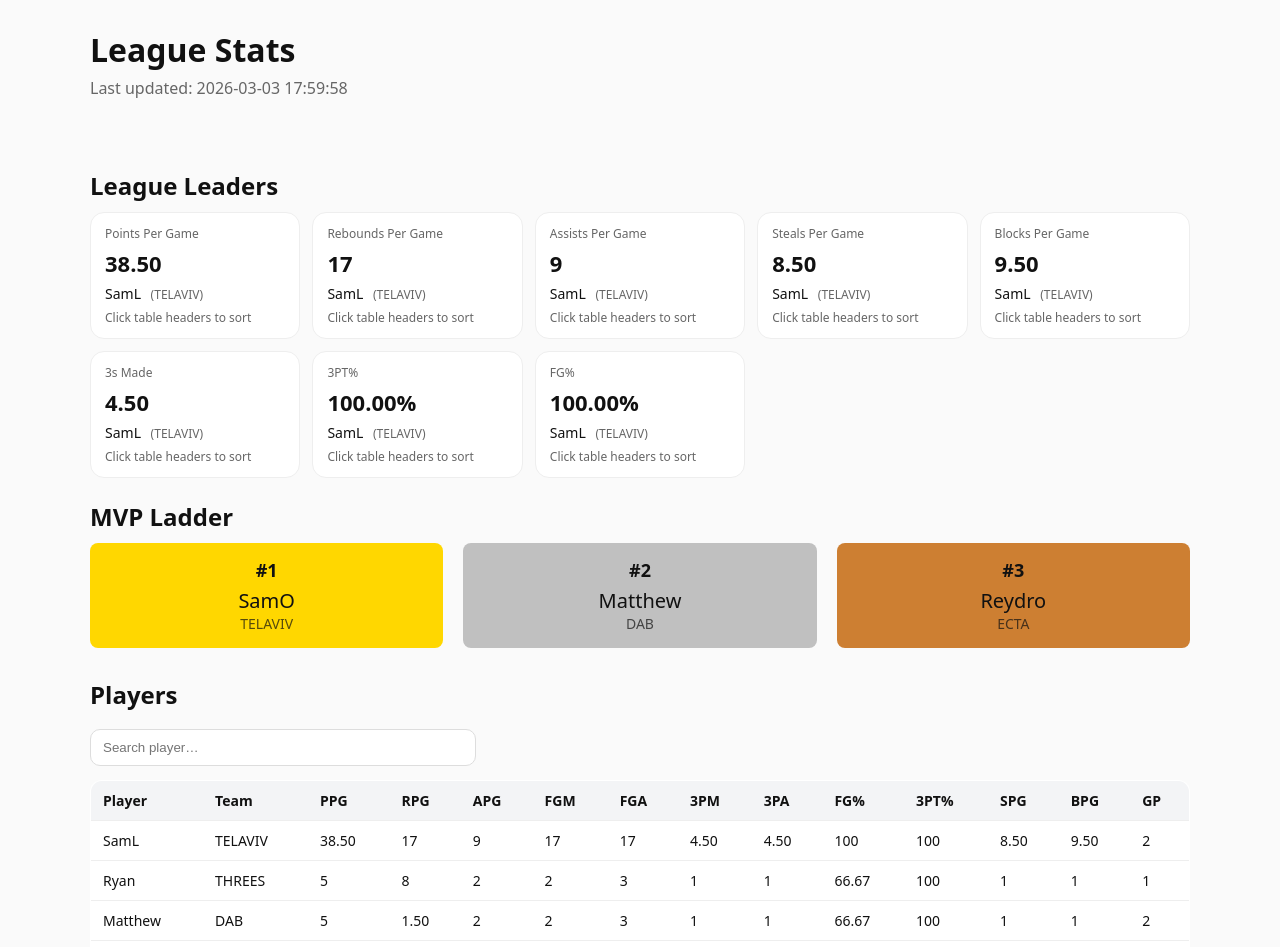
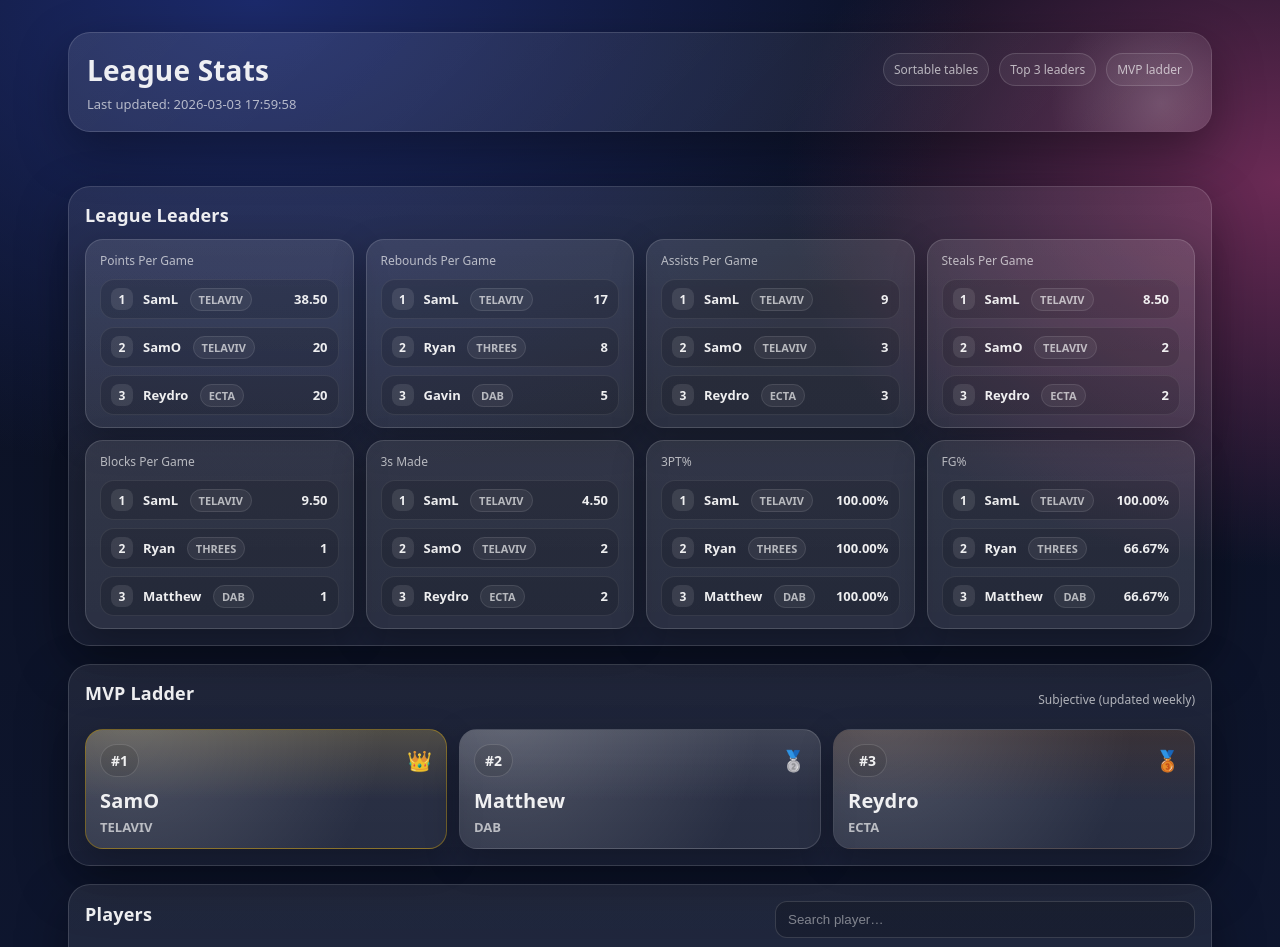
Before and after one commit to andrew-ranucci/BBL_Stats, a plain HTML site: page index.html in a window 1280 px wide. Shown: the top 947 px of the page. Drawn offline with Linux system fonts and the light colour scheme.

Commit message:
Top 3 leaders

```diff
--- a/app.js
+++ b/app.js
@@ -1,5 +1,7 @@
 let players = [];
 let teams = [];
+let awards = [];
+
 let playerSort = { key: null, dir: "desc" };
 let teamSort = { key: null, dir: "desc" };
 
@@ -11,12 +13,10 @@ function compare(a, b, dir) {
   if (a == null) a = "";
   if (b == null) b = "";
 
-  // numeric sort if both are numbers
   if (isNumber(a) && isNumber(b)) {
     return dir === "asc" ? a - b : b - a;
   }
 
-  // otherwise string sort
   const sa = String(a).toLowerCase();
   const sb = String(b).toLowerCase();
   if (sa < sb) return dir === "asc" ? -1 : 1;
@@ -30,35 +30,16 @@ function sortData(data, sortState) {
   return [...data].sort((r1, r2) => compare(r1[key], r2[key], dir));
 }
 
-/* --- League leaders helpers --- */
 function toNumber(v) {
   if (v == null) return null;
   if (typeof v === "number") return Number.isNaN(v) ? null : v;
 
-  // handle strings like "66.67%" or " 66.67 % "
   const s = String(v).trim();
   if (!s) return null;
 
   const pct = s.endsWith("%");
   const num = parseFloat(pct ? s.slice(0, -1) : s);
   return Number.isNaN(num) ? null : num;
-}
-
-function getLeader(rows, statKey) {
-  let best = null;
-  let bestVal = -Infinity;
-
-  for (const r of rows) {
-    const val = toNumber(r[statKey]);
-    if (val == null) continue;
-    if (val > bestVal) {
-      bestVal = val;
-      best = r;
-    }
-  }
-
-  if (!best) return null;
-  return { row: best, value: bestVal };
 }
 
 function fmtStat(key, value) {
@@ -69,11 +50,33 @@ function fmtStat(key, value) {
   return String(value);
 }
 
+function getTopN(rows, statKey, n = 3) {
+  const scored = [];
+
+  for (const r of rows) {
+    const val = toNumber(r[statKey]);
+    if (val == null) continue;
+    scored.push({ row: r, value: val });
+  }
+
+  scored.sort((a, b) => b.value - a.value);
+
+  const seen = new Set();
+  const out = [];
+  for (const item of scored) {
+    const name = String(item.row.Player ?? item.row.player ?? "").trim();
+    if (!name || seen.has(name)) continue;
+    seen.add(name);
+    out.push(item);
+    if (out.length >= n) break;
+  }
+  return out;
+}
+
 function renderLeaders() {
   const leadersEl = document.getElementById("leaders");
   leadersEl.innerHTML = "";
 
-  // These keys MUST match your JSON column names exactly.
   const categories = [
     { key: "PPG", label: "Points Per Game" },
     { key: "RPG", label: "Rebounds Per Game" },
@@ -86,40 +89,65 @@ function renderLeaders() {
   ];
 
   for (const c of categories) {
-    const leader = getLeader(players, c.key);
+    const top = getTopN(players, c.key, 3);
 
     const card = document.createElement("div");
     card.className = "card";
 
-    if (!leader) {
-      card.innerHTML = `
-        <div class="label">${c.label}</div>
-        <div class="value">—</div>
-        <div class="who">No data</div>
-      `;
-      leadersEl.appendChild(card);
-      continue;
-    }
-
-    const name = leader.row.Player ?? leader.row.player ?? "Unknown";
-    const team = leader.row.Team ?? leader.row.team ?? "";
-    const valText = fmtStat(c.key, leader.value);
+    const rowsHtml = top.length
+      ? top.map((item, idx) => {
+          const name = item.row.Player ?? item.row.player ?? "Unknown";
+          const team = item.row.Team ?? item.row.team ?? "";
+          const valText = fmtStat(c.key, item.value);
+          return `
+            <div class="leader-row">
+              <div class="leader-rank">${idx + 1}</div>
+              <div class="leader-name">
+                ${name} ${team ? `<span class="leader-team">${team}</span>` : ""}
+              </div>
+              <div class="leader-val">${valText}</div>
+            </div>
+          `;
+        }).join("")
+      : `<div class="leader-empty">No data</div>`;
 
     card.innerHTML = `
       <div class="label">${c.label}</div>
-      <div class="value">${valText}</div>
-      <div class="who">
-        ${name}
-        ${team ? `<span class="team">(${team})</span>` : ""}
-      </div>
-      <div class="sub">Click table headers to sort</div>
+      <div class="leader-list">${rowsHtml}</div>
     `;
 
     leadersEl.appendChild(card);
   }
 }
 
-/* --- Table rendering --- */
+function renderMVPLadder(rows) {
+  const el = document.getElementById("mvp-ladder");
+  if (!el) return;
+
+  const medal = (r) => (r === 1 ? "👑" : r === 2 ? "🥈" : "🥉");
+
+  const data = [...rows]
+    .filter(r => r.Rank != null)
+    .sort((a, b) => Number(a.Rank) - Number(b.Rank))
+    .slice(0, 3);
+
+  el.innerHTML = data.map(r => {
+    const rank = Number(r.Rank);
+    const player = r.Player ?? "";
+    const team = r.Team ?? "";
+    return `
+      <div class="mvp-card rank-${rank}">
+        <div class="mvp-top">
+          <div class="mvp-rank">#${rank}</div>
+          <div class="mvp-emoji">${medal(rank)}</div>
+        </div>
+        <div class="mvp-player">${player}</div>
+        <div class="mvp-team">${team}</div>
+      </div>
+    `;
+  }).join("");
+}
+
 function makeTable(containerId, data, sortState, setSortState) {
   const container = document.getElementById(containerId);
   container.innerHTML = "";
@@ -137,8 +165,6 @@ function makeTable(containerId, data, sortState, setSortState) {
 
   for (const col of columns) {
     const th = document.createElement("th");
-
-    // show sort indicator
     const isSorted = sortState.key === col;
     const arrow = isSorted ? (sortState.dir === "asc" ? " ▲" : " ▼") : "";
     th.textContent = col + arrow;
@@ -162,12 +188,8 @@ function makeTable(containerId, data, sortState, setSortState) {
       const td = document.createElement("td");
       const val = row[col];
 
-      // pretty print floats
-      if (isNumber(val) && !Number.isInteger(val)) {
-        td.textContent = val.toFixed(2);
-      } else {
-        td.textContent = val ?? "";
-      }
+      if (isNumber(val) && !Number.isInteger(val)) td.textContent = val.toFixed(2);
+      else td.textContent = val ?? "";
 
       tr.appendChild(td);
     }
@@ -199,22 +221,9 @@ function renderTeams() {
   });
 }
 
-function renderMVP(data) {
-  const container = document.getElementById("mvp-ladder");
-  if (!container) return;
+async function main() {
+  let v = Date.now();
 
-  container.innerHTML = data.map(row => `
-    <div class="mvp-card rank-${row.Rank}">
-      <div class="mvp-rank">#${row.Rank}</div>
-      <div class="mvp-player">${row.Player}</div>
-      <div class="mvp-team">${row.Team}</div>
-    </div>
-  `).join("");
-}
-
-async function main() {
-    // last updated (cache-busted)
-  let v = Date.now();
   try {
     const u = await fetch("data/last_updated.json?v=" + Date.now());
     const uj = await u.json();
@@ -225,18 +234,20 @@ async function main() {
     document.getElementById("last-updated").textContent = "Last updated: Unknown";
   }
 
-  // load data (cache-busted using v)
   const p = await fetch(`data/season_stats.json?v=${v}`);
   players = await p.json();
 
   const t = await fetch(`data/team_stats.json?v=${v}`);
   teams = await t.json();
 
-  const a = await fetch(`data/awards.json?v=${v}`);
-  const awards = await a.json();
-  renderMVP(awards);
+  try {
+    const a = await fetch(`data/awards.json?v=${v}`);
+    awards = await a.json();
+    renderMVPLadder(awards);
+  } catch {
+    renderMVPLadder([]);
+  }
 
-  // leaders + tables
   renderLeaders();
 
   document.getElementById("player-search").addEventListener("input", renderPlayers);
--- a/index.html
+++ b/index.html
@@ -4,34 +4,59 @@
   <meta charset="utf-8" />
   <meta name="viewport" content="width=device-width,initial-scale=1" />
   <title>League Stats</title>
-  <link rel="stylesheet" href="style.css" />
+  <link rel="stylesheet" href="style.css?v=1" />
 </head>
 <body>
   <header class="container">
-    <h1>League Stats</h1>
-    <p id="last-updated" class="muted">Last updated: …</p>
+    <div class="hero">
+      <div class="hero-top">
+        <div>
+          <h1>League Stats</h1>
+          <div class="subline" id="last-updated">Last updated: …</div>
+        </div>
+        <div class="pills">
+          <div class="pill">Sortable tables</div>
+          <div class="pill">Top 3 leaders</div>
+          <div class="pill">MVP ladder</div>
+        </div>
+      </div>
+    </div>
   </header>
 
   <main class="container">
-    <section>
+
+    <section class="section">
       <h2>League Leaders</h2>
       <div id="leaders" class="leaders-grid"></div>
-      <h2> MVP Ladder</h2>
-      <div id="mvp-ladder" class="mvp-container"></div>
     </section>
 
-    <section style="margin-top: 18px;">
-      <h2>Players</h2>
-      <input id="player-search" class="search" placeholder="Search player…" />
-      <div id="players-table"></div>
+    <section class="section">
+      <div class="section-head">
+        <h2>MVP Ladder</h2>
+        <div class="muted tiny">Subjective (updated weekly)</div>
+      </div>
+      <div id="mvp-ladder" class="mvp-grid"></div>
     </section>
 
-    <section style="margin-top: 32px;">
+    <section class="section">
+      <div class="section-head">
+        <h2>Players</h2>
+        <input id="player-search" class="search" placeholder="Search player…" />
+      </div>
+      <div class="table-wrap">
+        <div id="players-table"></div>
+      </div>
+    </section>
+
+    <section class="section">
       <h2>Teams</h2>
-      <div id="teams-table"></div>
+      <div class="table-wrap">
+        <div id="teams-table"></div>
+      </div>
     </section>
+
   </main>
 
-  <script src="app.js"></script>
+  <script src="app.js?v=1"></script>
 </body>
 </html>
--- a/style.css
+++ b/style.css
@@ -1,128 +1,316 @@
-body {
-  font-family: system-ui, -apple-system, Segoe UI, Roboto, Arial, sans-serif;
-  margin: 0;
-  background: #fafafa;
-  color: #111;
+:root{
+  --bg1:#0b1020;
+  --bg2:#111b3b;
+  --card: rgba(255,255,255,0.08);
+  --card2: rgba(255,255,255,0.10);
+  --border: rgba(255,255,255,0.14);
+  --text: rgba(255,255,255,0.92);
+  --muted: rgba(255,255,255,0.65);
+  --shadow: 0 18px 50px rgba(0,0,0,0.35);
 }
 
-.container {
-  max-width: 1100px;
+*{ box-sizing:border-box; }
+
+body{
+  margin:0;
+  font-family: system-ui, -apple-system, Segoe UI, Roboto, Arial, sans-serif;
+  color: var(--text);
+  background: radial-gradient(1200px 800px at 20% 0%, #1c2a6b 0%, transparent 60%),
+              radial-gradient(900px 700px at 100% 10%, #6b2a55 0%, transparent 55%),
+              linear-gradient(180deg, var(--bg1), var(--bg2));
+  min-height: 100vh;
+}
+
+.container{
+  max-width: 1180px;
   margin: 0 auto;
   padding: 18px;
 }
 
-h1 { margin: 10px 0 0; }
-h2 { margin: 18px 0 10px; }
-
-.muted { color: #666; margin-top: 6px; }
-
-.search {
-  width: 100%;
-  max-width: 360px;
-  padding: 10px 12px;
-  border: 1px solid #ddd;
-  border-radius: 10px;
-  margin: 8px 0 14px;
-}
-
-table {
-  width: 100%;
-  border-collapse: collapse;
-  background: white;
-  border: 1px solid #eee;
-  border-radius: 12px;
+.hero{
+  margin-top: 14px;
+  border: 1px solid var(--border);
+  background: linear-gradient(135deg, rgba(255,255,255,0.10), rgba(255,255,255,0.04));
+  border-radius: 22px;
+  padding: 18px 18px;
+  box-shadow: var(--shadow);
+  position: relative;
   overflow: hidden;
 }
 
-th, td {
-  padding: 10px 12px;
-  border-bottom: 1px solid #eee;
-  text-align: left;
-  font-size: 14px;
+.hero::before{
+  content:"";
+  position:absolute;
+  inset:-60px -80px auto auto;
+  width: 260px;
+  height: 260px;
+  background: radial-gradient(circle, rgba(255,255,255,0.18), rgba(255,255,255,0) 60%);
+  transform: rotate(20deg);
+  pointer-events:none;
 }
 
-th {
-  background: #f3f4f6;
+.hero-top{
+  display:flex;
+  align-items:flex-start;
+  justify-content:space-between;
+  gap: 14px;
+  flex-wrap: wrap;
+}
+
+h1{
+  margin: 0;
+  font-size: 28px;
+  letter-spacing: 0.2px;
+}
+
+.subline{
+  margin-top: 6px;
+  color: var(--muted);
+  font-size: 13px;
+}
+
+.pills{
+  display:flex;
+  gap: 10px;
+  flex-wrap: wrap;
+  margin-top: 2px;
+}
+
+.pill{
+  border: 1px solid var(--border);
+  background: rgba(255,255,255,0.06);
+  padding: 7px 10px;
+  border-radius: 999px;
+  font-size: 12px;
+  color: var(--muted);
+}
+
+.section{
+  margin-top: 18px;
+  border: 1px solid var(--border);
+  background: linear-gradient(180deg, rgba(255,255,255,0.08), rgba(255,255,255,0.05));
+  border-radius: 22px;
+  padding: 16px;
+  box-shadow: var(--shadow);
+}
+
+.section h2{
+  margin: 0 0 12px 0;
+  font-size: 18px;
+  letter-spacing: 0.2px;
+}
+
+.section-head{
+  display:flex;
+  align-items:center;
+  justify-content:space-between;
+  gap: 12px;
+  flex-wrap: wrap;
+  margin-bottom: 12px;
+}
+
+.muted{ color: var(--muted); }
+.tiny{ font-size: 12px; }
+
+.search{
+  width: 100%;
+  max-width: 420px;
+  padding: 10px 12px;
+  border-radius: 12px;
+  border: 1px solid var(--border);
+  background: rgba(0,0,0,0.18);
+  color: var(--text);
+  outline: none;
+}
+
+.search::placeholder{ color: rgba(255,255,255,0.45); }
+
+/* Leaders */
+.leaders-grid{
+  display:grid;
+  grid-template-columns: repeat(auto-fit, minmax(260px, 1fr));
+  gap: 12px;
+}
+
+.card{
+  border: 1px solid var(--border);
+  background: linear-gradient(180deg, var(--card2), var(--card));
+  border-radius: 18px;
+  padding: 12px 14px;
+  box-shadow: 0 12px 34px rgba(0,0,0,0.25);
+}
+
+.label{
+  color: var(--muted);
+  font-size: 12px;
+  margin-bottom: 10px;
+}
+
+.leader-list{
+  display:flex;
+  flex-direction:column;
+  gap: 8px;
+}
+
+.leader-row{
+  display:grid;
+  grid-template-columns: 22px 1fr auto;
+  align-items:center;
+  gap: 10px;
+  padding: 8px 10px;
+  border-radius: 14px;
+  background: rgba(0,0,0,0.14);
+  border: 1px solid rgba(255,255,255,0.08);
+}
+
+.leader-rank{
+  width: 22px;
+  height: 22px;
+  display:flex;
+  align-items:center;
+  justify-content:center;
+  border-radius: 8px;
+  background: rgba(255,255,255,0.10);
+  font-weight: 800;
+  font-size: 12px;
+}
+
+.leader-name{
+  font-weight: 650;
+  font-size: 13px;
+}
+
+.leader-team{
+  margin-left: 8px;
+  font-weight: 600;
+  font-size: 11px;
+  color: var(--muted);
+  padding: 3px 8px;
+  border-radius: 999px;
+  border: 1px solid rgba(255,255,255,0.10);
+  background: rgba(255,255,255,0.06);
+}
+
+.leader-val{
+  font-variant-numeric: tabular-nums;
+  font-weight: 800;
+  font-size: 13px;
+}
+
+.leader-empty{
+  color: var(--muted);
+  font-size: 13px;
+  padding: 10px;
+}
+
+/* MVP ladder */
+.mvp-grid{
+  display:grid;
+  grid-template-columns: repeat(auto-fit, minmax(240px, 1fr));
+  gap: 12px;
+}
+
+.mvp-card{
+  border: 1px solid var(--border);
+  background: linear-gradient(180deg, rgba(255,255,255,0.10), rgba(255,255,255,0.06));
+  border-radius: 18px;
+  padding: 14px 14px 12px;
+  box-shadow: 0 12px 34px rgba(0,0,0,0.25);
+  position: relative;
+  overflow:hidden;
+}
+
+.mvp-card::before{
+  content:"";
+  position:absolute;
+  inset:-40% -30%;
+  background: radial-gradient(circle at 25% 25%, rgba(255,255,255,0.18), rgba(255,255,255,0) 55%);
+  transform: rotate(10deg);
+  pointer-events:none;
+}
+
+.mvp-top{
+  display:flex;
+  align-items:center;
+  justify-content:space-between;
+  gap: 10px;
+}
+
+.mvp-rank{
+  font-weight: 900;
+  font-size: 14px;
+  padding: 6px 10px;
+  border-radius: 999px;
+  border: 1px solid rgba(255,255,255,0.14);
+  background: rgba(0,0,0,0.16);
+}
+
+.mvp-emoji{
+  font-size: 20px;
+}
+
+.mvp-player{
+  margin-top: 10px;
+  font-size: 20px;
+  font-weight: 900;
+  letter-spacing: 0.2px;
+}
+
+.mvp-team{
+  margin-top: 4px;
+  color: var(--muted);
+  font-size: 13px;
+  font-weight: 650;
+}
+
+.mvp-card.rank-1{
+  border-color: rgba(255, 196, 0, 0.35);
+  background: linear-gradient(180deg, rgba(255, 220, 120, 0.22), rgba(255,255,255,0.06) 60%);
+}
+
+.mvp-card.rank-2{
+  background: linear-gradient(180deg, rgba(220, 220, 220, 0.18), rgba(255,255,255,0.06) 60%);
+}
+
+.mvp-card.rank-3{
+  background: linear-gradient(180deg, rgba(205, 127, 50, 0.16), rgba(255,255,255,0.06) 60%);
+}
+
+/* Table container */
+.table-wrap{
+  border: 1px solid var(--border);
+  background: rgba(0,0,0,0.18);
+  border-radius: 18px;
+  overflow: hidden;
+}
+
+/* Tables */
+table{
+  width:100%;
+  border-collapse: collapse;
+}
+
+th, td{
+  padding: 11px 12px;
+  border-bottom: 1px solid rgba(255,255,255,0.08);
+  text-align:left;
+  font-size: 13px;
+}
+
+th{
+  background: rgba(255,255,255,0.08);
   cursor: pointer;
-  user-select: none;
+  user-select:none;
   position: sticky;
   top: 0;
+  backdrop-filter: blur(8px);
 }
 
-tr:hover td { background: #fafcff; }
-
-/* League Leaders cards */
-.leaders-grid {
-  display: grid;
-  grid-template-columns: repeat(auto-fit, minmax(210px, 1fr));
-  gap: 12px;
-  margin: 10px 0 22px;
+tr:hover td{
+  background: rgba(255,255,255,0.05);
 }
 
-.card {
-  background: white;
-  border: 1px solid #eee;
-  border-radius: 14px;
-  padding: 12px 14px;
+@media (max-width: 760px){
+  h1{ font-size: 24px; }
+  .leaders-grid{ grid-template-columns: 1fr; }
 }
-
-.card .label {
-  color: #666;
-  font-size: 12px;
-  margin-bottom: 6px;
-}
-
-.card .value {
-  font-size: 22px;
-  font-weight: 700;
-  margin-bottom: 6px;
-}
-
-.card .who {
-  font-size: 14px;
-}
-
-.card .who .team {
-  color: #666;
-  font-size: 12px;
-  margin-left: 6px;
-}
-
-.card .sub {
-  color: #666;
-  font-size: 12px;
-  margin-top: 6px;
-}
-
-.mvp-container {
-  display: flex;
-  gap: 20px;
-  margin-bottom: 30px;
-}
-
-.mvp-card {
-  padding: 15px;
-  border-radius: 8px;
-  background: #f3f3f3;
-  text-align: center;
-  flex: 1;
-}
-
-.rank-1 { background: gold; }
-.rank-2 { background: silver; }
-.rank-3 { background: #cd7f32; }
-
-.mvp-rank {
-  font-weight: bold;
-  font-size: 18px;
-}
-
-.mvp-player {
-  font-size: 20px;
-  margin-top: 5px;
-}
-
-.mvp-team {
-  font-size: 14px;
-  opacity: 0.7;
-}
```
